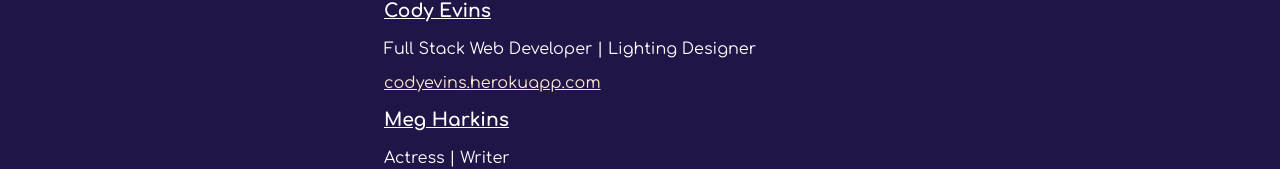
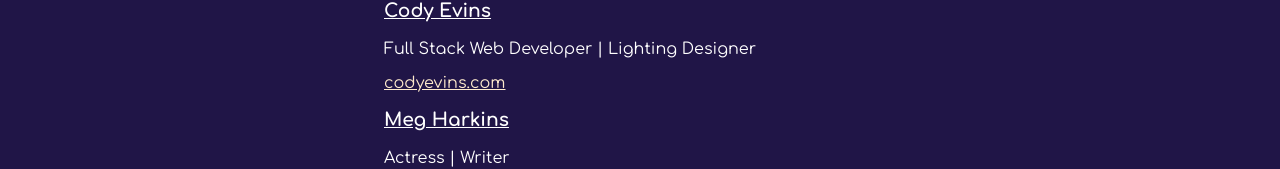
Before and after one commit to ckevins/codyevins, a React (Create React App) app: page /portfolio in a window 1280 px wide. Shown: the part 272-441 px from the top of the page. Built offline with nearby package versions, Linux system fonts and the light colour scheme.

Commit message:
codyevins.com updated in portfolio

```diff
--- a/src/portfolio/portfolio.js
+++ b/src/portfolio/portfolio.js
@@ -11,7 +11,7 @@ export function Portfolio() {
                 <h2>Personal Websites</h2>
                     <h3>Cody Evins</h3>
                         <p>Full Stack Web Developer | Lighting Designer</p>
-                        <p><a href="https://codyevins.herokuapp.com/">codyevins.herokuapp.com</a></p>
+                        <p><a href="https://codyevins.com/">codyevins.com</a></p>
                     <h3>Meg Harkins</h3>
                         <p>Actress | Writer </p>
                         <p><a href="https://megharkins.herokuapp.com/">megharkins.herokuapp.com</a></p>
```
